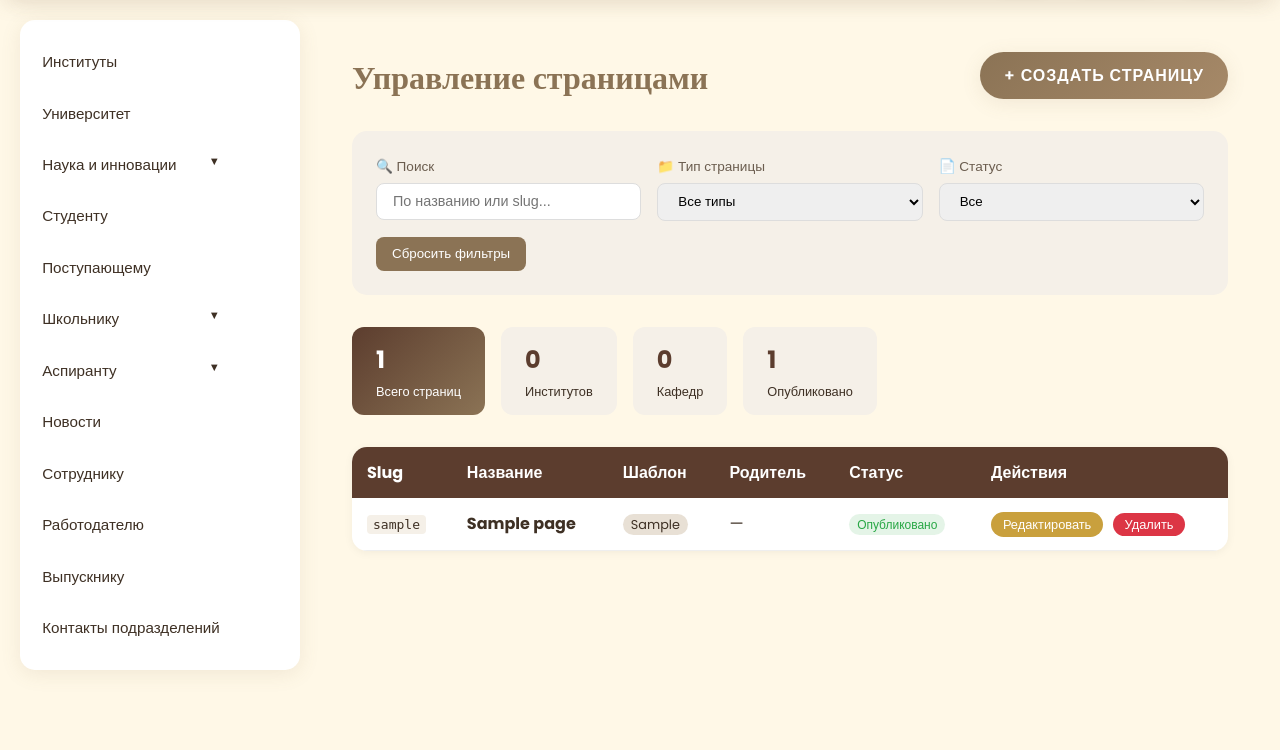
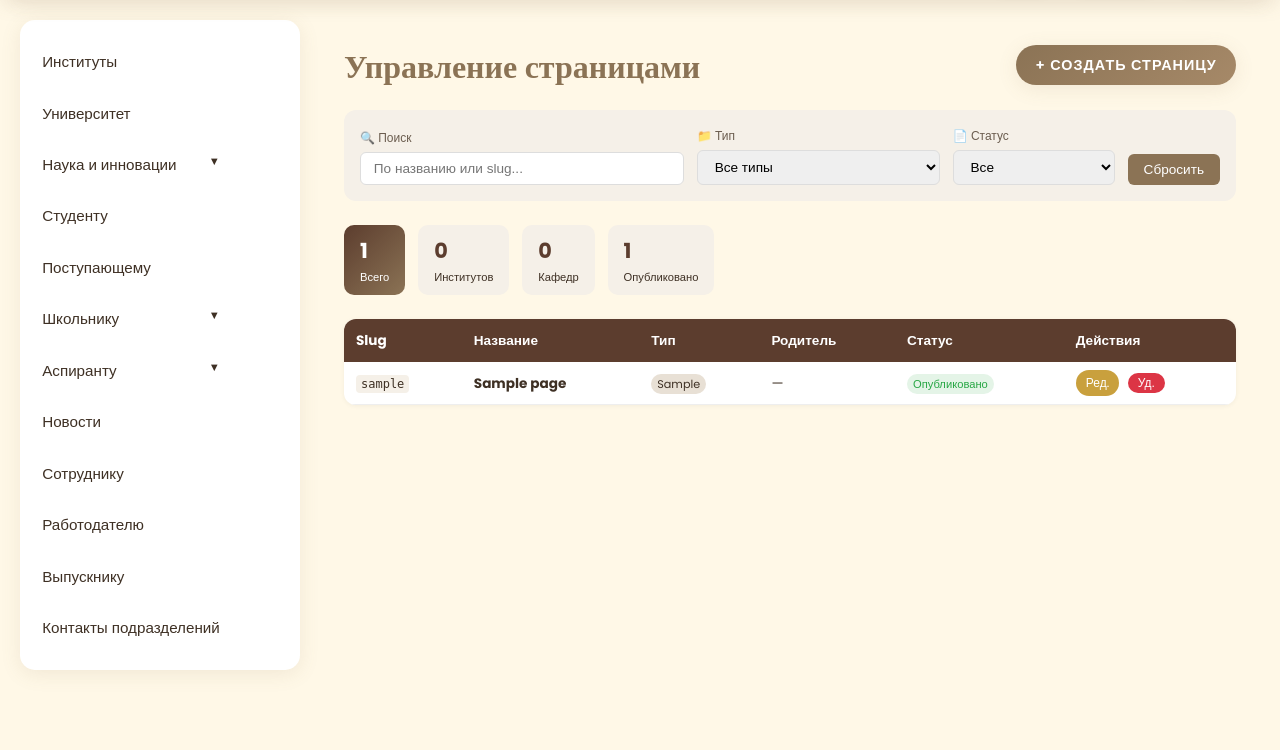
Before and after one commit to 1231zx/agrarian-university, a Flask app: page /admin/pages in a window 1280 px wide. Shown: the part 53-803 px from the top of the page. Run offline with Flask 3, Linux system fonts and the light colour scheme; a user stored in the database is signed in; tables that the repository leaves empty hold one stand-in row (values such as "Sample post").

Commit message:
немного редактирование оформления админ панели

```diff
--- a/templates/admin_pages.html
+++ b/templates/admin_pages.html
@@ -3,23 +3,23 @@
 {% block title %}Управление страницами - Админ панель{% endblock %}
 
 {% block content %}
-<div class="container" style="max-width: 1400px; margin: 0 auto; padding: 2rem;">
-    <div style="display: flex; justify-content: space-between; align-items: center; margin-bottom: 2rem;">
-        <h1 style="color: var(--primary-color);">Управление страницами</h1>
-        <a href="{{ url_for('admin_page_create') }}" class="btn btn-primary" style="background: var(--gradient-primary); color: white; padding: 0.6rem 1.5rem; border-radius: 30px; text-decoration: none;">+ Создать страницу</a>
+<div class="container" style="max-width: 1200px; margin: 0 auto; padding: 1.5rem;">
+    <div style="display: flex; justify-content: space-between; align-items: center; margin-bottom: 1.5rem; flex-wrap: wrap; gap: 1rem;">
+        <h1 style="color: var(--primary-color); margin: 0;">Управление страницами</h1>
+        <a href="{{ url_for('admin_page_create') }}" class="btn btn-primary" style="background: var(--gradient-primary); color: white; padding: 0.5rem 1.2rem; border-radius: 30px; text-decoration: none; font-size: 0.9rem;">+ Создать страницу</a>
     </div>
 
     <!-- Панель поиска и фильтров -->
-    <div style="background: #f5f0e8; padding: 1.5rem; border-radius: 15px; margin-bottom: 2rem;">
-        <div style="display: grid; grid-template-columns: repeat(auto-fit, minmax(200px, 1fr)); gap: 1rem;">
-            <div>
-                <label style="display: block; font-size: 0.85rem; color: var(--text-light); margin-bottom: 0.3rem;">🔍 Поиск</label>
+    <div style="background: #f5f0e8; padding: 1rem; border-radius: 12px; margin-bottom: 1.5rem;">
+        <div style="display: flex; flex-wrap: wrap; gap: 0.8rem; align-items: flex-end;">
+            <div style="flex: 2; min-width: 180px;">
+                <label style="display: block; font-size: 0.75rem; color: var(--text-light); margin-bottom: 0.2rem;">🔍 Поиск</label>
                 <input type="text" id="page-search" placeholder="По названию или slug..."
-                       style="width: 100%; padding: 0.6rem 1rem; border: 1px solid #ddd; border-radius: 8px; font-size: 0.9rem;">
+                       style="width: 100%; padding: 0.5rem 0.8rem; border: 1px solid #ddd; border-radius: 6px; font-size: 0.85rem;">
             </div>
-            <div>
-                <label style="display: block; font-size: 0.85rem; color: var(--text-light); margin-bottom: 0.3rem;">📁 Тип страницы</label>
-                <select id="page-type-filter" style="width: 100%; padding: 0.6rem 1rem; border: 1px solid #ddd; border-radius: 8px;">
+            <div style="flex: 1.5; min-width: 150px;">
+                <label style="display: block; font-size: 0.75rem; color: var(--text-light); margin-bottom: 0.2rem;">📁 Тип</label>
+                <select id="page-type-filter" style="width: 100%; padding: 0.5rem 0.8rem; border: 1px solid #ddd; border-radius: 6px; font-size: 0.85rem;">
                     <option value="">Все типы</option>
                     <option value="institute">Институт</option>
                     <option value="department">Кафедра</option>
@@ -30,72 +30,72 @@
                     <option value="university_section">Университет</option>
                 </select>
             </div>
-            <div>
-                <label style="display: block; font-size: 0.85rem; color: var(--text-light); margin-bottom: 0.3rem;">📄 Статус</label>
-                <select id="page-status-filter" style="width: 100%; padding: 0.6rem 1rem; border: 1px solid #ddd; border-radius: 8px;">
+            <div style="flex: 1; min-width: 120px;">
+                <label style="display: block; font-size: 0.75rem; color: var(--text-light); margin-bottom: 0.2rem;">📄 Статус</label>
+                <select id="page-status-filter" style="width: 100%; padding: 0.5rem 0.8rem; border: 1px solid #ddd; border-radius: 6px; font-size: 0.85rem;">
                     <option value="">Все</option>
                     <option value="published">Опубликовано</option>
                     <option value="draft">Черновик</option>
                 </select>
             </div>
-            <div style="display: flex; align-items: end;">
-                <button id="reset-filters" style="background: #8B7355; color: white; border: none; padding: 0.6rem 1rem; border-radius: 8px; cursor: pointer;">Сбросить фильтры</button>
+            <div>
+                <button id="reset-filters" style="background: #8B7355; color: white; border: none; padding: 0.5rem 1rem; border-radius: 6px; cursor: pointer; font-size: 0.85rem;">Сбросить</button>
             </div>
         </div>
     </div>
 
     <!-- Статистика -->
-    <div style="display: flex; gap: 1rem; margin-bottom: 2rem; flex-wrap: wrap;">
-        <div style="background: linear-gradient(135deg, #5c3d2e 0%, #8B7355 100%); padding: 0.8rem 1.5rem; border-radius: 12px; color: white;">
-            <div style="font-size: 1.5rem; font-weight: bold;">{{ all_pages|length }}</div>
-            <div style="font-size: 0.8rem;">Всего страниц</div>
+    <div style="display: flex; gap: 0.8rem; margin-bottom: 1.5rem; flex-wrap: wrap;">
+        <div style="background: linear-gradient(135deg, #5c3d2e 0%, #8B7355 100%); padding: 0.5rem 1rem; border-radius: 10px; color: white;">
+            <div style="font-size: 1.3rem; font-weight: bold;">{{ all_pages|length }}</div>
+            <div style="font-size: 0.7rem;">Всего</div>
         </div>
-        <div style="background: #f5f0e8; padding: 0.8rem 1.5rem; border-radius: 12px;">
-            <div style="font-size: 1.5rem; font-weight: bold; color: #5c3d2e;">{{ all_pages|selectattr('template', 'equalto', 'institute')|list|length }}</div>
-            <div style="font-size: 0.8rem;">Институтов</div>
+        <div style="background: #f5f0e8; padding: 0.5rem 1rem; border-radius: 10px;">
+            <div style="font-size: 1.3rem; font-weight: bold; color: #5c3d2e;">{{ all_pages|selectattr('template', 'equalto', 'institute')|list|length }}</div>
+            <div style="font-size: 0.7rem;">Институтов</div>
         </div>
-        <div style="background: #f5f0e8; padding: 0.8rem 1.5rem; border-radius: 12px;">
-            <div style="font-size: 1.5rem; font-weight: bold; color: #5c3d2e;">{{ all_pages|selectattr('template', 'equalto', 'department')|list|length }}</div>
-            <div style="font-size: 0.8rem;">Кафедр</div>
+        <div style="background: #f5f0e8; padding: 0.5rem 1rem; border-radius: 10px;">
+            <div style="font-size: 1.3rem; font-weight: bold; color: #5c3d2e;">{{ all_pages|selectattr('template', 'equalto', 'department')|list|length }}</div>
+            <div style="font-size: 0.7rem;">Кафедр</div>
         </div>
-        <div style="background: #f5f0e8; padding: 0.8rem 1.5rem; border-radius: 12px;">
-            <div style="font-size: 1.5rem; font-weight: bold; color: #5c3d2e;">{{ all_pages|selectattr('published', 'equalto', true)|list|length }}</div>
-            <div style="font-size: 0.8rem;">Опубликовано</div>
+        <div style="background: #f5f0e8; padding: 0.5rem 1rem; border-radius: 10px;">
+            <div style="font-size: 1.3rem; font-weight: bold; color: #5c3d2e;">{{ all_pages|selectattr('published', 'equalto', true)|list|length }}</div>
+            <div style="font-size: 0.7rem;">Опубликовано</div>
         </div>
     </div>
 
-    <!-- Таблица страниц -->
-    <div style="background: white; border-radius: 15px; overflow-x: auto; box-shadow: 0 2px 10px rgba(0,0,0,0.05);">
-        <table style="width:100%; border-collapse: collapse;">
+    <!-- Таблица страниц с горизонтальной прокруткой -->
+    <div style="overflow-x: auto; background: white; border-radius: 12px; box-shadow: 0 1px 5px rgba(0,0,0,0.05);">
+        <table style="width: 100%; min-width: 700px; border-collapse: collapse; font-size: 0.85rem;">
             <thead>
                 <tr style="background: #5c3d2e; color: white;">
-                    <th style="padding: 12px 15px; text-align: left;">Slug</th>
-                    <th style="padding: 12px 15px; text-align: left;">Название</th>
-                    <th style="padding: 12px 15px; text-align: left;">Шаблон</th>
-                    <th style="padding: 12px 15px; text-align: left;">Родитель</th>
-                    <th style="padding: 12px 15px; text-align: left;">Статус</th>
-                    <th style="padding: 12px 15px; text-align: left;">Действия</th>
+                    <th style="padding: 10px 12px; text-align: left;">Slug</th>
+                    <th style="padding: 10px 12px; text-align: left;">Название</th>
+                    <th style="padding: 10px 12px; text-align: left;">Тип</th>
+                    <th style="padding: 10px 12px; text-align: left;">Родитель</th>
+                    <th style="padding: 10px 12px; text-align: left;">Статус</th>
+                    <th style="padding: 10px 12px; text-align: left;">Действия</th>
                 </tr>
             </thead>
             <tbody id="pages-table-body">
                 {% for page in all_pages %}
                 <tr class="page-row" data-title="{{ page.title|lower }}" data-slug="{{ page.slug|lower }}" data-template="{{ page.template }}" data-published="{{ page.published|lower }}" data-parent="{{ page.parent.title|lower if page.parent else '' }}">
-                    <td style="padding: 12px 15px; border-bottom: 1px solid #eee;"><code style="background: #f5f0e8; padding: 2px 6px; border-radius: 4px;">{{ page.slug }}</code></td>
-                    <td style="padding: 12px 15px; border-bottom: 1px solid #eee;"><strong>{{ page.title }}</strong></td>
-                    <td style="padding: 12px 15px; border-bottom: 1px solid #eee;">
-                        <span style="background: #e8e0d5; padding: 2px 8px; border-radius: 20px; font-size: 0.8rem;">{{ page.template }}</span>
+                    <td style="padding: 8px 12px; border-bottom: 1px solid #eee;"><code style="background: #f5f0e8; padding: 2px 5px; border-radius: 4px; font-size: 0.75rem;">{{ page.slug[:25] }}{% if page.slug|length > 25 %}...{% endif %}</code></td>
+                    <td style="padding: 8px 12px; border-bottom: 1px solid #eee;"><strong>{{ page.title[:35] }}{% if page.title|length > 35 %}...{% endif %}</strong></td>
+                    <td style="padding: 8px 12px; border-bottom: 1px solid #eee;">
+                        <span style="background: #e8e0d5; padding: 2px 6px; border-radius: 15px; font-size: 0.7rem;">{{ page.template }}</span>
                     </td>
-                    <td style="padding: 12px 15px; border-bottom: 1px solid #eee;">{{ page.parent.title if page.parent else '—' }}</td>
-                    <td style="padding: 12px 15px; border-bottom: 1px solid #eee;">
+                    <td style="padding: 8px 12px; border-bottom: 1px solid #eee;">{{ page.parent.title[:20] if page.parent else '—' }}</td>
+                    <td style="padding: 8px 12px; border-bottom: 1px solid #eee;">
                         {% if page.published %}
-                            <span style="background: #28a74520; color: #28a745; padding: 2px 8px; border-radius: 20px; font-size: 0.75rem;">Опубликовано</span>
+                            <span style="background: #28a74520; color: #28a745; padding: 2px 6px; border-radius: 15px; font-size: 0.7rem;">Опубликовано</span>
                         {% else %}
-                            <span style="background: #dc354520; color: #dc3545; padding: 2px 8px; border-radius: 20px; font-size: 0.75rem;">Черновик</span>
+                            <span style="background: #dc354520; color: #dc3545; padding: 2px 6px; border-radius: 15px; font-size: 0.7rem;">Черновик</span>
                         {% endif %}
                     </td>
-                    <td style="padding: 12px 15px; border-bottom: 1px solid #eee;">
-                        <a href="{{ url_for('admin_page_edit', page_id=page.id) }}" style="background: #c9a03d; color: white; padding: 4px 12px; border-radius: 20px; text-decoration: none; font-size: 0.8rem; margin-right: 5px;">Редактировать</a>
-                        <button onclick="deletePage({{ page.id }}, '{{ page.title }}')" style="background: #dc3545; color: white; border: none; padding: 4px 12px; border-radius: 20px; cursor: pointer; font-size: 0.8rem;">Удалить</button>
+                    <td style="padding: 8px 12px; border-bottom: 1px solid #eee;">
+                        <a href="{{ url_for('admin_page_edit', page_id=page.id) }}" style="background: #c9a03d; color: white; padding: 3px 10px; border-radius: 15px; text-decoration: none; font-size: 0.75rem; margin-right: 5px; display: inline-block;">Ред.</a>
+                        <button onclick="deletePage({{ page.id }}, '{{ page.title }}')" style="background: #dc3545; color: white; border: none; padding: 3px 10px; border-radius: 15px; cursor: pointer; font-size: 0.75rem;">Уд.</button>
                     </td>
                 </tr>
                 {% endfor %}
@@ -103,9 +103,9 @@
         </table>
     </div>
 
-    <div id="no-results" style="display: none; text-align: center; padding: 3rem; background: #f5f0e8; border-radius: 15px; margin-top: 1rem;">
-        <p style="font-size: 1.2rem;">🔍 Ничего не найдено</p>
-        <p style="color: var(--text-light);">Попробуйте изменить параметры поиска</p>
+    <div id="no-results" style="display: none; text-align: center; padding: 2rem; background: #f5f0e8; border-radius: 12px; margin-top: 1rem;">
+        <p>🔍 Ничего не найдено</p>
+        <p style="color: var(--text-light); font-size: 0.85rem;">Попробуйте изменить параметры поиска</p>
     </div>
 </div>
 
```
